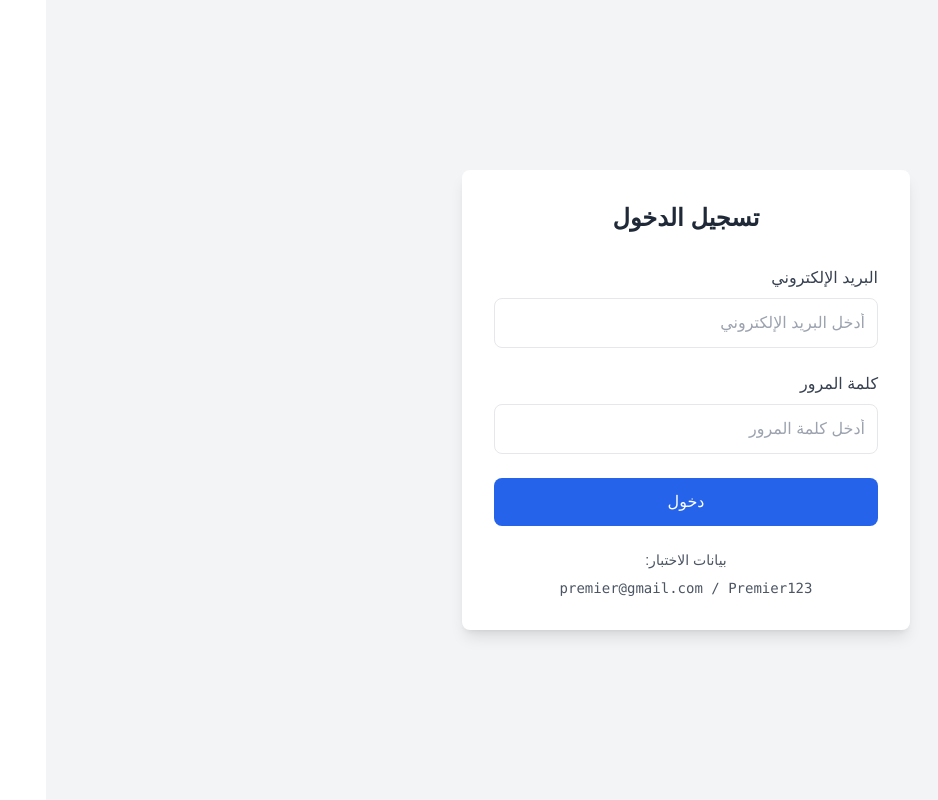
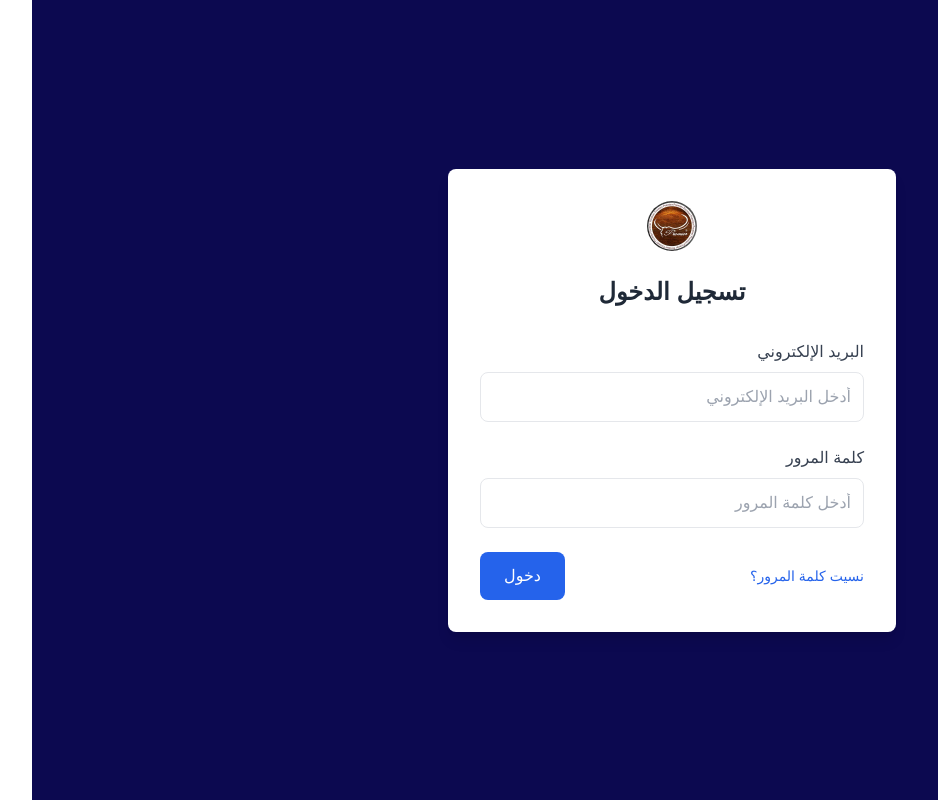
Before and after one commit to hazem257/premier-mk, a React (Vite) app: page / in a window 1280 px wide. Shown: the whole page, without its empty margins (112-1050 px from the left). Built offline with nearby package versions, Linux system fonts and the light colour scheme; a web font is replaced by a local one.

Commit message:
Update LogIn.jsx

```diff
--- a/src/pages/LogIn.jsx
+++ b/src/pages/LogIn.jsx
@@ -5,10 +5,9 @@ export default function Login({ setIsLoggedIn }) {
   const [email, setEmail] = useState("");
   const [password, setPassword] = useState("");
   const [error, setError] = useState("");
+  const [copied, setCopied] = useState({ email: false, password: false });
+  const [showTestData, setShowTestData] = useState(false);
   const navigate = useNavigate();
-
-  const handleLogin = (e) => {
-    e.preventDefault();
 
   // بيانات المستخدم الثابتة
   const validCredentials = {
@@ -16,18 +15,39 @@ export default function Login({ setIsLoggedIn }) {
     password: "Premier123"
   };
 
+  const handleLogin = (e) => {
+    e.preventDefault();
+
     if (email === validCredentials.email && password === validCredentials.password) {
       localStorage.setItem("isLoggedIn", "true");
-      setIsLoggedIn(true); // تحديث الحالة في App
-      navigate("/"); // الانتقال إلى الصفحة الرئيسية
+      setIsLoggedIn(true);
+      navigate("/");
     } else {
-      setError("البريد الإلكتروني أو كلمة المرور غير صحيحة");
+      setError(`البريد الإلكتروني أو كلمة المرور غير صحيحة`);
     }
   };
 
+  const copyToClipboard = async (text, type) => {
+    try {
+      await navigator.clipboard.writeText(text);
+      setCopied({ ...copied, [type]: true });
+      setTimeout(() => setCopied({ ...copied, [type]: false }), 2000);
+    } catch (err) {
+      console.error('Failed to copy: ', err);
+    }
+  };
+
+  const toggleTestData = () => {
+    setShowTestData(!showTestData);
+  };
+
   return (
-    <div className="min-h-screen bg-gray-100 flex items-center justify-center p-4">
+    <div className="min-h-screen bg-gray-100 flex items-center justify-center p-4" style={{backgroundColor:"#0C0950"}}>
       <div className="bg-white w-full max-w-md p-8 rounded-lg shadow-lg">
+        <div className="img" style={{width:"100%", display:"flex", alignItems:"center", justifyContent:"center"}}>
+          <img src="public/img.jpg" alt="premaier" style={{marginBottom:"25px"}} />
+        </div>
+
         <h2 className="text-2xl font-bold text-center mb-8 text-gray-800">
           تسجيل الدخول
         </h2>
@@ -63,18 +83,49 @@ export default function Login({ setIsLoggedIn }) {
             />
           </div>
 
+          <div className="flex justify-between items-center">
+            <button
+              type="button"
+              onClick={toggleTestData}
+              className="text-blue-600 hover:text-blue-800 text-sm"
+            >
+              نسيت كلمة المرور؟
+            </button>
+
             <button
               type="submit"
-            className="w-full bg-blue-600 text-white py-3 rounded-lg hover:bg-blue-700 transition-colors"
+              className="bg-blue-600 text-white py-3 px-6 rounded-lg hover:bg-blue-700 transition-colors"
             >
               دخول
             </button>
+          </div>
         </form>
 
-        <div className="mt-6 text-center text-sm text-gray-600">
-          <p>بيانات الاختبار:</p>
-          <p className="mt-2 font-mono">premier@gmail.com / Premier123</p>
+        {showTestData && (
+          <div className="mt-6 p-4 bg-gray-50 rounded-lg">
+            <p className="text-center text-sm text-gray-600 mb-2">بيانات الاختبار:</p>
+            <div className="font-mono space-y-2">
+              <div className="flex items-center justify-between p-2 bg-white rounded">
+                <span>{validCredentials.email}</span>
+                <button
+                  onClick={() => copyToClipboard(validCredentials.email, 'email')}
+                  className="px-3 py-1 bg-gray-200 rounded hover:bg-gray-300 text-sm"
+                >
+                  {copied.email ? 'تم النسخ!' : 'نسخ'}
+                </button>
               </div>
+              <div className="flex items-center justify-between p-2 bg-white rounded">
+                <span>{validCredentials.password}</span>
+                <button
+                  onClick={() => copyToClipboard(validCredentials.password, 'password')}
+                  className="px-3 py-1 bg-gray-200 rounded hover:bg-gray-300 text-sm"
+                >
+                  {copied.password ? 'تم النسخ!' : 'نسخ'}
+                </button>
+              </div>
+            </div>
+          </div>
+        )}
       </div>
     </div>
   );
```
Lines whose indentation alone changed are shown as unchanged.
